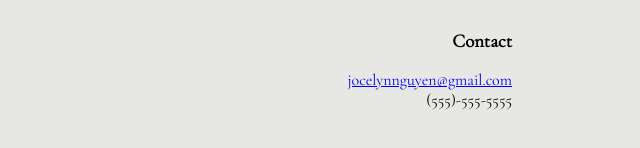
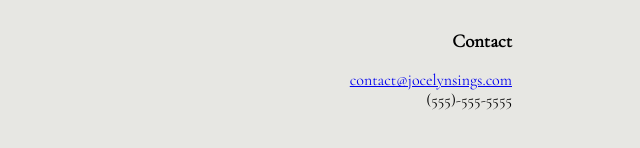
Before and after one commit to Brian-S-Poon/jocelynsings.com, a plain HTML site: page gallery.html in a window 1280 px wide. Shown: the part 2976-3124 px from the top of the page, 640-1280 px from the left. Drawn offline with nearby package versions, Linux system fonts and the light colour scheme.

Commit message:
changed email

```diff
--- a/gallery.html
+++ b/gallery.html
@@ -97,7 +97,7 @@
     <div class="contact-logo">Jocelyn</div>
     <div class="contact-details">
       <h3>Contact</h3>
-      <p><a href="mailto:jocelynnguyen@gmail.com">jocelynnguyen@gmail.com</a><br>(555)-555-5555</p>
+      <p><a href="mailto:jocelynnguyen@gmail.com">contact@jocelynsings.com</a><br>(555)-555-5555</p>
     </div>
   </div>
 
```
Also changed, not shown: index.html (+1 -1 lines), media.html (+1 -1 lines), performances.html (+1 -1 lines).
